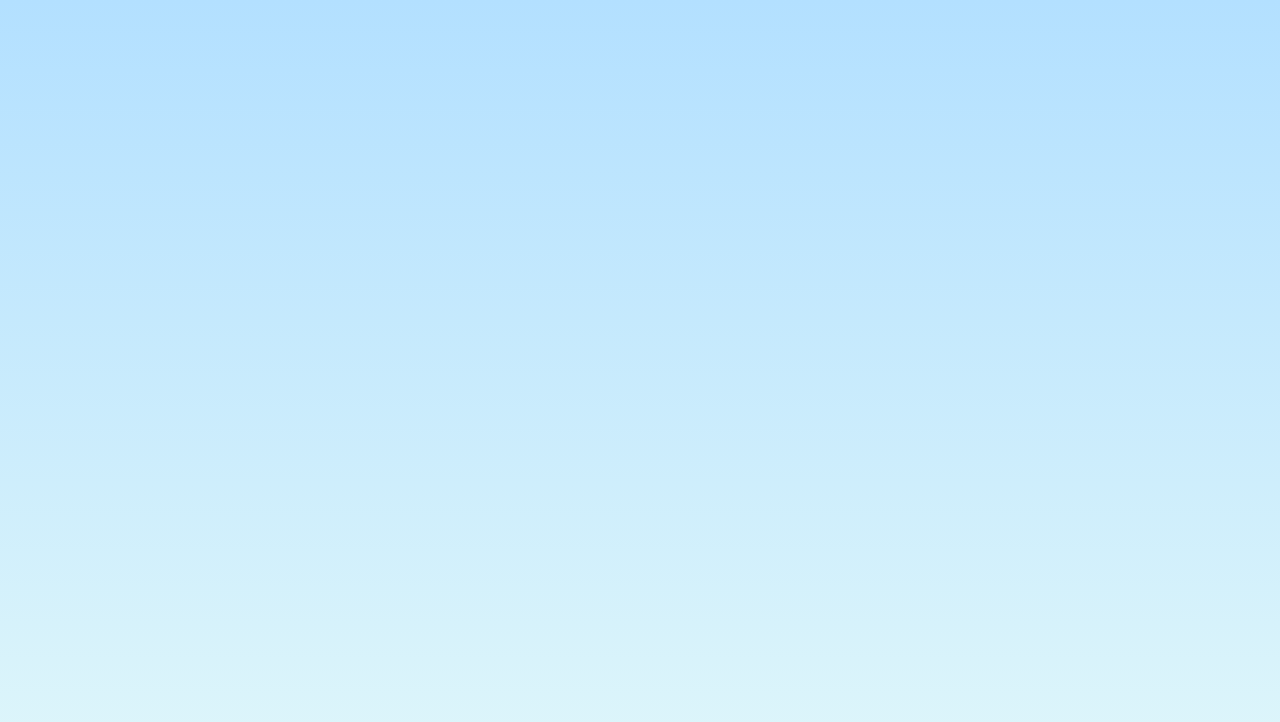
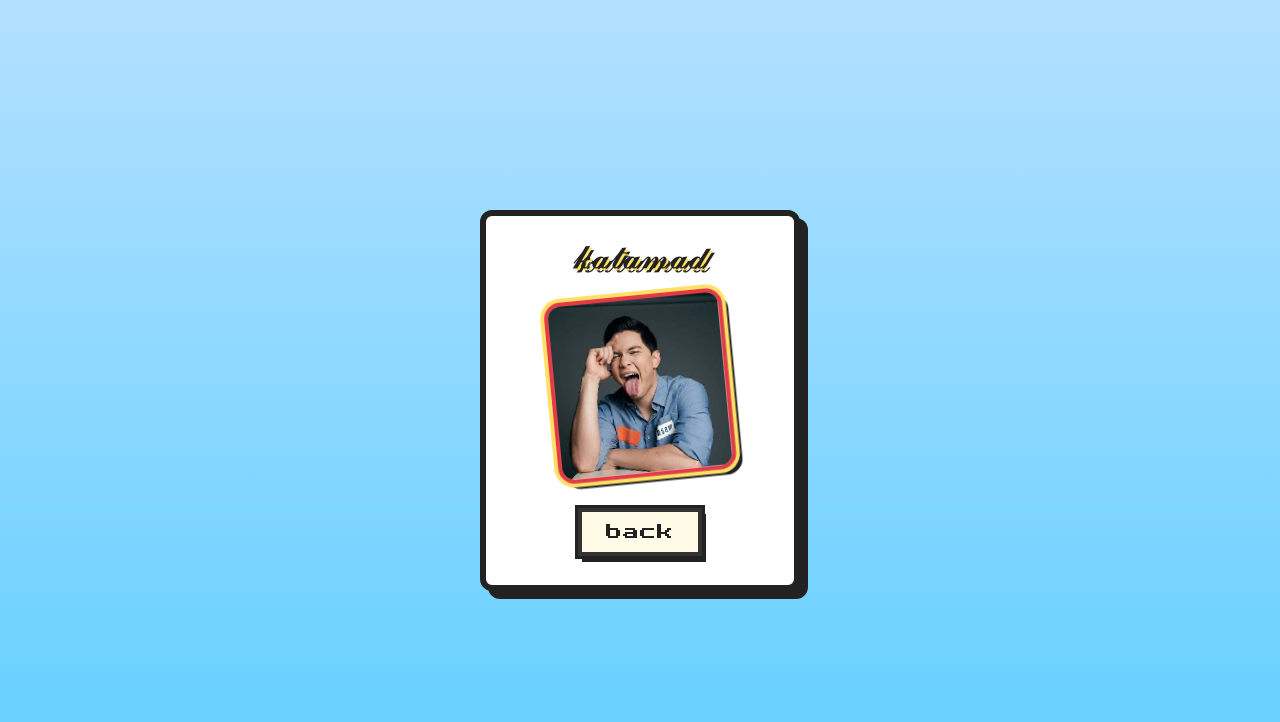
Before and after one commit to aicarandang/BitBooth, a React (Vite) app in the folder frontend/: page /gallery in a window 1280 px wide. Before the commit this address had no page. Shown: the top 722 px of the page. Built offline with nearby package versions, Linux system fonts and the light colour scheme.

Commit message:
Add gallery page

```diff
--- a/frontend/src/App.jsx
+++ b/frontend/src/App.jsx
@@ -3,6 +3,7 @@ import WelcomePage from "./pages/WelcomePage";
 import StripSizePage from "./pages/StripSizePage";
 import CapturePage from "./pages/CapturePage";
 import DesignStripPage from "./pages/DesignStripPage";
+import GalleryPage from "./pages/GalleryPage";
 import { useEffect } from "react";
 
 function CameraCleanup() {
@@ -29,6 +30,7 @@ function App() {
         <Route path="/strip-size" element={<StripSizePage />} />
         <Route path="/capture" element={<CapturePage />} />
         <Route path="/design" element={<DesignStripPage />} />
+        <Route path="/gallery" element={<GalleryPage />} />
       </Routes>
     </Router>
   );
--- /dev/null
+++ b/frontend/src/pages/GalleryPage.jsx
@@ -0,0 +1,20 @@
+import { useNavigate } from "react-router-dom";
+import FilterImg from "../assets/images/Filter.jpg";
+import "../styles/Gallery.css";
+
+const GalleryPage = () => {
+  const navigate = useNavigate();
+  return (
+    <div className="gallery-bg">
+      <div className="gallery-center">
+        <h1 className="gallery-title">𝓴𝓪𝓽𝓪𝓶𝓪𝓭</h1>
+        <div className="anim-container">
+          <img src={FilterImg} alt="meme" className="anim-img" />
+        </div>
+        <button className="gallery-back-btn" onClick={() => navigate("/")}>back</button>
+      </div>
+    </div>
+  );
+};
+
+export default GalleryPage;
--- a/frontend/src/pages/WelcomePage.jsx
+++ b/frontend/src/pages/WelcomePage.jsx
@@ -12,7 +12,6 @@ const WelcomePage = () => {
     <div className="welcome-bg">
       <div className="welcome-scale-wrapper">
         <div className="welcome-card">
-          <img src={canopyImg} alt="canopy" className="canopy-img" />
           <h1 className="welcome-title">welcome!</h1>
           <div className="welcome-actions">
             <button className="start-btn" onClick={() => navigate("/strip-size")}>
--- a/frontend/src/styles/Capture.css
+++ b/frontend/src/styles/Capture.css
@@ -16,7 +16,7 @@
   display: flex;
   align-items: center;
   justify-content: center;
-  background: linear-gradient(180deg, #b3e0ff 0%, #e0f7fa 100%);
+  background: linear-gradient(0deg, #5dc1e3 60%, #b3e0ff 100%);
   position: relative;
   overflow: hidden;
 }
--- a/frontend/src/styles/Design.css
+++ b/frontend/src/styles/Design.css
@@ -17,7 +17,7 @@
   display: flex;
   align-items: center;
   justify-content: center;
-  background: linear-gradient(180deg, #b3e0ff 0%, #e0f7fa 100%);
+  background: linear-gradient(0deg, #5dc1e3 60%, #b3e0ff 100%);
   overflow: hidden;
 }
 
--- /dev/null
+++ b/frontend/src/styles/Gallery.css
@@ -0,0 +1,86 @@
+/* Gallery Styles */
+.gallery-bg {
+  min-height: 100vh;
+  min-width: 100vw;
+  display: flex;
+  align-items: center;
+  justify-content: center;
+  background: linear-gradient(180deg, #b3e0ff 0%, #60cfff 100%);
+  overflow: hidden;
+}
+
+.gallery-center {
+  display: flex;
+  flex-direction: column;
+  align-items: center;
+  justify-content: center;
+  background: #fff;
+  border: 6px solid #222;
+  box-shadow: 8px 8px 0 #222;
+  padding: 12px 32px 24px 32px;
+  border-radius: 12px;
+  min-width: 320px;
+}
+
+.gallery-title {
+  font-family: 'Press Start 2P', monospace;
+  font-size: 2rem;
+  color: #222;
+  text-align: center;
+  margin-top: 0;
+  margin-bottom: 20px;
+  text-shadow: 2px 2px 0 #ffe066, 4px 4px 0 #222;
+}
+
+.anim-container {
+  display: flex;
+  align-items: center;
+  justify-content: center;
+  margin-bottom: 32px;
+  min-height: 180px;
+}
+
+.anim-img {
+  width: 180px;
+  height: 180px;
+  border: 4px solid #e63946;
+  border-radius: 16px;
+  box-shadow: 0 0 0 4px #ffe066, 6px 6px 0 #222;
+  animation: wobble-bounce 8.2s infinite cubic-bezier(.68,-0.55,.27,1.55);
+  image-rendering: pixelated;
+}
+
+@keyframes wobble-bounce {
+  0%   { transform: translateX(0) scale(1,1) rotate(-5deg); }
+  10%  { transform: translateX(-18px) scale(1.1,0.9) rotate(8deg); }
+  20%  { transform: translateX(12px) scale(0.95,1.05) rotate(-12deg); }
+  30%  { transform: translateX(-10px) scale(1.05,0.95) rotate(10deg); }
+  40%  { transform: translateX(8px) scale(0.98,1.02) rotate(-8deg); }
+  50%  { transform: translateX(-6px) scale(1.1,0.9) rotate(6deg); }
+  60%  { transform: translateX(4px) scale(0.95,1.05) rotate(-4deg); }
+  70%  { transform: translateX(-2px) scale(1.05,0.95) rotate(2deg); }
+  80%  { transform: translateX(1px) scale(0.98,1.02) rotate(-1deg); }
+  90%  { transform: translateX(-1px) scale(1.1,0.9) rotate(1deg); }
+  100% { transform: translateX(0) scale(1,1) rotate(-5deg); }
+}
+
+.gallery-back-btn {
+  margin-top: 0px;
+  margin-bottom: 5px;
+  background: #fffbe6;
+  color: #222;
+  border: 4px solid #333;
+  border-radius: 0;
+  font-family: 'Press Start 2P', monospace;
+  font-size: 1rem;
+  padding: 12px 24px;
+  cursor: pointer;
+  transition: background 0.1s, box-shadow 0.1s;
+  letter-spacing: 1px;
+  box-shadow: 0 0 0 3px #222, 4px 6px 0 0 #222;
+}
+
+.gallery-back-btn:hover {
+  background: #ffe066;
+  box-shadow: 0 0 0 4px #222, 2px 3px 0 0 #222;
+}
--- a/frontend/src/styles/Strip.css
+++ b/frontend/src/styles/Strip.css
@@ -17,7 +17,7 @@
   display: flex;
   align-items: center;
   justify-content: center;
-  background: linear-gradient(180deg, #b3e0ff 0%, #e0f7fa 100%);
+  background: linear-gradient(0deg, #5dc1e3 60%, #b3e0ff 100%);
   position: relative;
   overflow: hidden;
 }
--- a/frontend/src/styles/Welcome.css
+++ b/frontend/src/styles/Welcome.css
@@ -31,7 +31,7 @@
   gap: 18px;
   z-index: 2;
   font-family: 'Press Start 2P', monospace;
-  width: 600px;
+  width: 520px;
   max-width: 98vw;
   margin: 0 auto;
   overflow: hidden;
@@ -54,9 +54,9 @@
 }
 
 .welcome-title {
-  margin-top: 18px;
+  margin-top: 40px;
   margin-bottom: 18px;
-  font-size: 2.5rem;
+  font-size: 2.2rem;
   color: #222;
   text-align: center;
   letter-spacing: 2px;
@@ -66,7 +66,7 @@
 .welcome-actions {
   display: flex;
   flex-direction: column;
-  gap: 22px;
+  gap: 20px;
   margin: 0 0 18px 0;
   justify-content: center;
   align-items: center;
@@ -92,9 +92,9 @@
   border: 4px solid #333;
   border-radius: 0;
   font-family: 'Press Start 2P', monospace;
-  font-size: 1rem;
-  padding: 22px 10px;
-  width: 340px;
+  font-size: 0.9rem;
+  padding: 20px 10px;
+  width: 320px;
   cursor: pointer;
   transition: background 0.1s, box-shadow 0.1s;
   letter-spacing: 1px;
@@ -116,15 +116,6 @@
 .start-btn:hover, .gallery-btn:hover {
   background: #ffe066;
   box-shadow: 0 0 0 4px #222, 2px 3px 0 0 #222;
-}
-
-/* === Canopy Image === */
-.canopy-img {
-  width: 100%;
-  display: block;
-  margin-bottom: 0;
-  user-select: none;
-  pointer-events: none;
 }
 
 /* === Camera Image === */
@@ -152,36 +143,36 @@
 /* === Media Queries === */
 @media (max-width: 700px) {
   .welcome-scale-wrapper {
-    transform: scale(calc(100vw / 600));
+    transform: scale(calc(100vw / 520));
     transform-origin: center;
     overflow: visible;
   }
   .welcome-card {
-    width: 600px;
+    width: 520px;
     max-width: none;
   }
 }
 
 @media (max-width: 600px) {
   .welcome-scale-wrapper {
-    transform: scale(calc(100vw / 500));
+    transform: scale(calc(100vw / 420));
     transform-origin: center;
     overflow: visible;
   }
   .welcome-card {
-    width: 500px;
+    width: 420px;
     max-width: none;
   }
 }
 
 @media (max-width: 500px) {
   .welcome-scale-wrapper {
-    transform: scale(calc(100vw / 400));
+    transform: scale(calc(100vw / 320));
     transform-origin: center;
     overflow: visible;
   }
   .welcome-card {
-    width: 400px;
+    width: 320px;
     max-width: none;
   }
 }
```
